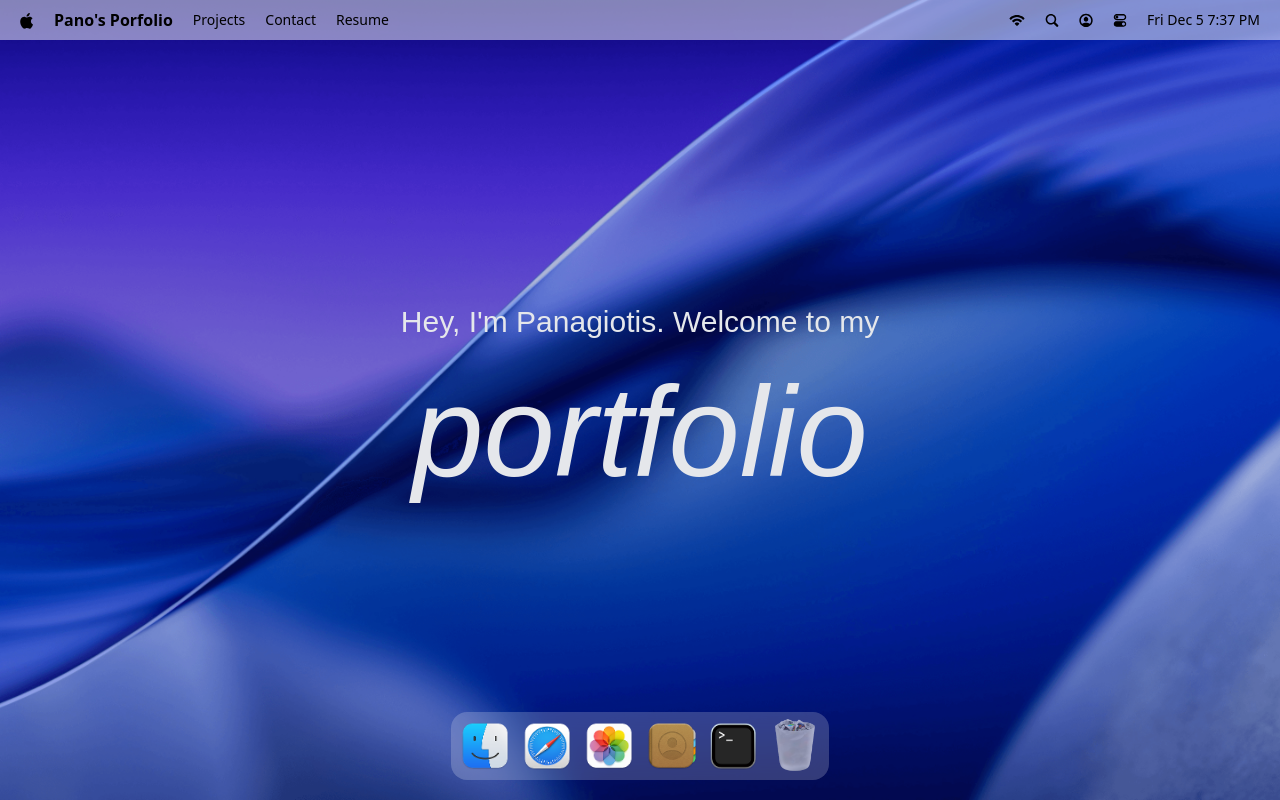
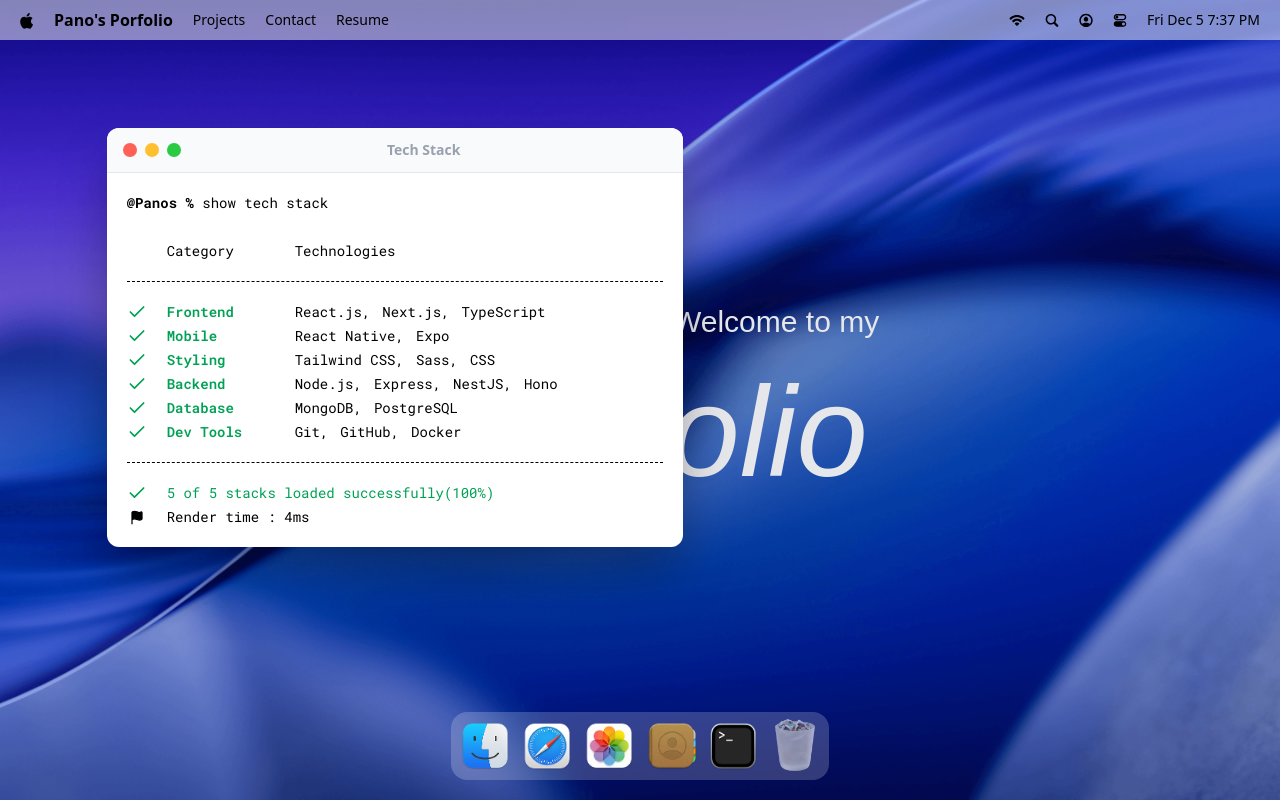
Before and after one commit to PaagiotisKoulisoglou/My_Portfolio, a React (Vite) app: page / in a window 1280 px wide. Both pictures are taken after a click on the button 733 px from the left and 746 px from the top of the page. Built offline with nearby package versions, Linux system fonts and the light colour scheme; a web font is replaced by a local one.

Commit message:
Implement a hoc for managing window states and te first window

```diff
--- a/package.json
+++ b/package.json
@@ -14,11 +14,13 @@
     "@tailwindcss/vite": "^4.1.17",
     "dayjs": "^1.11.19",
     "gsap": "^3.13.0",
+    "immer": "^11.0.0",
     "lucide-react": "^0.554.0",
     "react": "^19.2.0",
     "react-dom": "^19.2.0",
     "react-tooltip": "^5.30.0",
-    "tailwindcss": "^4.1.17"
+    "tailwindcss": "^4.1.17",
+    "zustand": "^5.0.8"
   },
   "devDependencies": {
     "@eslint/js": "^9.39.1",
--- a/src/App.jsx
+++ b/src/App.jsx
@@ -1,4 +1,10 @@
 import {Navbar, Welcome, Dock} from '#components'
+import gsap from 'gsap';
+import Terminal from "#windows/index"
+
+import { Draggable} from "gsap/Draggable"
+gsap.registerPlugin(Draggable);
+
 
 const App = () => {
     return (
@@ -6,6 +12,8 @@
             <Navbar />
             <Welcome />
             <Dock />
+
+            <Terminal />
         </main>
     )
 }
--- a/src/components/Dock.jsx
+++ b/src/components/Dock.jsx
@@ -3,8 +3,10 @@
 import {Tooltip} from "react-tooltip"
 import {useGSAP} from "@gsap/react";
 import gsap from "gsap";
+import useWindowStore from "#store/window.js";
 
 const Dock = () => {
+    const {openWindow, closeWindow, windows } = useWindowStore();
     const dockRef = useRef(null);
 
     useGSAP(() => {
@@ -58,7 +60,21 @@
 
 
 
-    const toggleApp = (app) => {};
+    const toggleApp = (app) => {
+        if(!app.canOpen) return;
+
+        const window = windows[app.id];
+        if (!window) {
+            console.error(`Window not found for app: ${app.id}`);
+            return;
+        }
+
+        if(window.isOpen) {
+            closeWindow(app.id);
+        } else {
+            openWindow(app.id)
+        }
+    };
 
     return (
         <section id="dock">
--- /dev/null
+++ b/src/components/WindowControls.jsx
@@ -0,0 +1,12 @@
+import useWindowStore from "#store/window.js";
+
+const WindowControls = ({ target }) => {
+    const {closeWindow} = useWindowStore();
+
+    return <div id="window-controls">
+        <div className="close" onClick={() =>closeWindow(target)}/>
+        <div className="minimize" />
+        <div className="maximize" />
+    </div>
+}
+export default WindowControls;
--- a/src/components/index.js
+++ b/src/components/index.js
@@ -1,5 +1,6 @@
 import Navbar from '#components/Navbar.jsx'
 import Welcome from '#components/Welcome'
 import Dock from '#components/Dock'
+import WindowControls from '#components/WindowControls.jsx'
 
-export{Navbar, Welcome, Dock};
+export{Navbar, Welcome, Dock, WindowControls};
--- /dev/null
+++ b/src/hoc/WindowWrapper.jsx
@@ -0,0 +1,60 @@
+import {useLayoutEffect, useRef} from "react";
+import useWindowStore from "#store/window.js";
+import {useGSAP} from "@gsap/react";
+import gsap from "gsap";
+import { Draggable} from "gsap/Draggable";
+
+const WindowWrapper = (Component, windowKey) => {
+    const Wrapped = (props) => {
+        const { focusWindow, windows } = useWindowStore();
+        const { isOpen, zIndex } = windows[windowKey];
+        const ref = useRef(null);
+
+        useGSAP(()=> {
+            const el = ref.current;
+            if (!el) return;
+
+            const [instance] = Draggable.create(el,{ onPress: () => focusWindow (windowKey) });
+
+            return () => instance.kill();
+        }, []);
+
+
+
+        useGSAP(() => {
+            const el = ref.current;
+            if(!el || !isOpen) return;
+
+            el.style.display = "block"
+
+            gsap.fromTo(el,
+                {scale: 0.8, opacity: 0, y:40},
+                {scale: 1, opacity: 1, y: 0, duration: 0.5,
+                    ease:"power3.out"})
+        }, [isOpen]);
+
+        useLayoutEffect(() => {
+            const el = ref.current;
+            if(!el) return;
+            el.style.display = isOpen ? "block" : "none";
+        }, [isOpen])
+
+        return (
+            <section
+                id={windowKey}
+                ref={ref}
+                style={{ zIndex }}
+                className="absolute"
+                onClick={() => focusWindow(windowKey)}
+            >
+                <Component {...props} />
+            </section>
+        );
+    };
+
+    Wrapped.displayName = `WindowWrapper(${Component.displayName || Component.name || "Component"})`;
+
+    return Wrapped;
+};
+
+export default WindowWrapper;
--- /dev/null
+++ b/src/store/window.js
@@ -0,0 +1,32 @@
+import {create} from "zustand"
+import {immer} from "zustand/middleware/immer";
+import {INITIAL_Z_INDEX, WINDOW_CONFIG} from "#constants/index.js";
+
+const useWindowStore = create(
+    immer((set) =>({
+        windows: WINDOW_CONFIG,
+        nextZIndex: INITIAL_Z_INDEX +1,
+
+        openWindow: (windowKey, data = null) => set((state) =>{
+            const win = state.windows[windowKey];
+            if (!win) return;
+            win.isOpen = true;
+            win.zIndex = state.nextZIndex;
+            win.data = data ?? win.data;
+            state.nextZIndex++;
+        }),
+        closeWindow: (windowKey) => set((state) =>{
+            const win = state.windows[windowKey];
+            if (!win) return;
+            win.isOpen = false;
+            win.zIndex = INITIAL_Z_INDEX;
+            win.data = null;
+        }),
+        focusWindow: (windowKey) => set((state) =>{
+            const win = state.windows[windowKey];
+            win.zIndex = state.nextZIndex++;
+        }),
+    })),
+);
+
+export default useWindowStore;
--- /dev/null
+++ b/src/windows/Terminal.jsx
@@ -0,0 +1,58 @@
+import WindowWrapper from "#hoc/WindowWrapper.jsx";
+import {techStack} from "#constants/index.js";
+import {Check, Flag} from "lucide-react";
+import WindowControls from "#components/WindowControls.jsx";
+
+const Terminal = () => {
+    return (
+        <>
+            <div id="window-header">
+                <WindowControls target="terminal"/>
+                <h2>Tech Stack</h2>
+            </div>
+
+            <div className="techstack">
+                <p>
+                    <span className="font-bold">@Panos % </span>
+                    show tech stack
+                </p>
+                <div className="label">
+                    <p className="w-32">Category </p>
+                    <p>Technologies </p>
+                </div>
+
+                <ul className="content">
+                    {techStack.map(({ category, items}) => (
+                        <li key={category} className="flex items-center">
+                            <Check className="check" size={20} />
+                            <h3>{category}</h3>
+                            <ul>
+                                {items.map((item, i) => (
+                                    <li key={i}>
+                                        {item}
+                                        {i < items.length - 1 ? "," : ""}
+                                    </li>
+                                ))}
+                            </ul>
+                        </li>
+                    ))}
+                </ul>
+
+                <div className="footnote">
+                    <p>
+                        <Check size={20} /> 5 of 5 stacks loaded successfully(100%)
+                    </p>
+                    <p className="text-black">
+                        <Flag size={15} fill="black" />
+                        Render time : 4ms
+                    </p>
+
+                </div>
+            </div>
+        </>
+    );
+};
+
+const TerminalWindow = WindowWrapper(Terminal, 'terminal')
+
+export default TerminalWindow;
--- /dev/null
+++ b/src/windows/index.js
@@ -0,0 +1,3 @@
+import Terminal from '#windows/Terminal'
+
+export default Terminal
```
Also changed, not shown: 1 other file (tests, documents, lock files or other folders).
